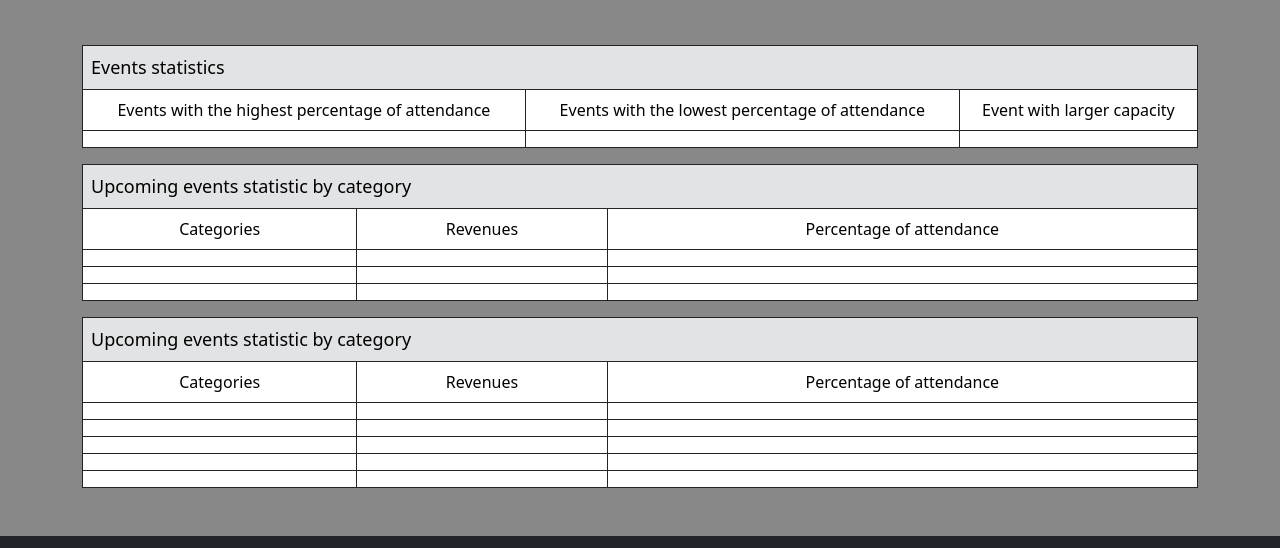
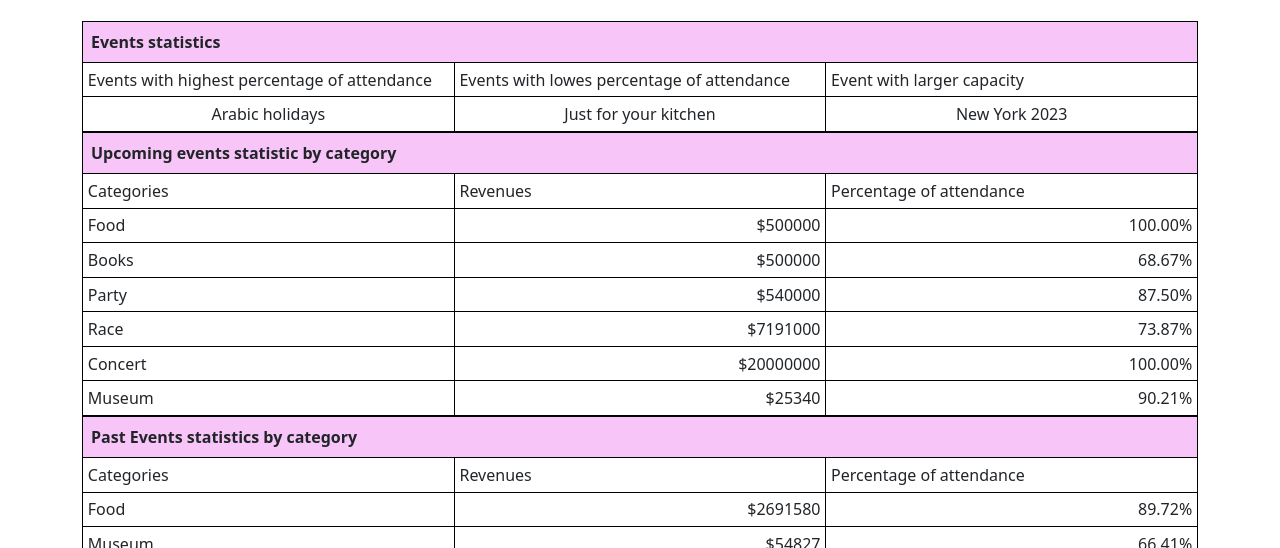
Before and after one commit to JuanBautistaSabaris/AmazingEvents_Sabaris, a plain HTML site: page pages/stats.html in a window 1280 px wide. Shown: the part 154-702 px from the top of the page. Drawn offline with nearby package versions, Linux system fonts and the light colour scheme.

Commit message:
funciones y asincronismo

```diff
--- a/pages/stats.html
+++ b/pages/stats.html
@@ -76,102 +76,59 @@
 
 <main>
 
-  <div class="container my-5">
-    <table class="table table-bordered border-dark text-center">
-      <thead class="table-secondary border-dark">
+  <div class="container mt-4 pb-3">
+    <table>
+      <thead>
         <tr>
-          <th colspan="3" scope="col" class="text-start">
+          <th colspan="3">
             Events statistics
           </th>
         </tr>
       </thead>
-      <tbody>
+      <tbody id="firstTable">
         <tr>
-          <td>Events with the highest percentage of attendance</td>
-          <td>Events with the lowest percentage of attendance</td>
-          <td>Event with larger capacity</td>
-        </tr>
-        <tr>
-          <td></td>
-          <td></td>
-          <td></td>
+          <td class="bold">Events with highest percentage of attendance</td>
+          <td class="bold">Events with lowes percentage of attendance</td>
+          <td class="bold">Event with larger capacity</td>
         </tr>
       </tbody>
     </table>
 
-    <table class="table table-bordered border-dark text-center">
-      <thead class="table-secondary border-dark">
+
+
+    <table>
+      <thead>
         <tr>
-          <th colspan="3" scope="col" class="text-start">
+          <th colspan="3">
             Upcoming events statistic by category
           </th>
         </tr>
       </thead>
-      <tbody>
+      <tbody id="upcomingEventsStatsByCategories">
         <tr>
-          <td>Categories</td>
-          <td>Revenues</td>
-          <td>Percentage of attendance</td>
-        </tr>
-        <tr>
-          <td></td>
-          <td></td>
-          <td></td>
-        </tr>
-        <tr>
-          <td></td>
-          <td></td>
-          <td></td>
-        </tr>
-        <tr>
-          <td></td>
-          <td></td>
-          <td></td>
+          <td class="bold">Categories</td>
+          <td class="bold">Revenues</td>
+          <td class="bold">Percentage of attendance</td>
         </tr>
       </tbody>
     </table>
 
-    <table class="table table-bordered border-dark text-center">
-      <thead class="table-secondary border-dark">
+   <table>
+    <thead>
         <tr>
-          <th colspan="3" scope="col" class="text-start">
-            Upcoming events statistic by category
-          </th>
+            <th colspan="3">
+              Past Events statistics by category
+            </th>
         </tr>
-      </thead>
-      <tbody>
+    </thead>
+    <tbody id="pastEventsStatsByCategories">
         <tr>
-          <td>Categories</td>
-          <td>Revenues</td>
-          <td>Percentage of attendance</td>
+            <td class="bold">Categories</td>
+            <td class="bold">Revenues</td>
+            <td class="bold">Percentage of attendance</td>
         </tr>
-        <tr>
-          <td></td>
-          <td></td>
-          <td></td>
-        </tr>
-        <tr>
-          <td></td>
-          <td></td>
-          <td></td>
-        </tr>
-        <tr>
-          <td></td>
-          <td></td>
-          <td></td>
-        </tr>
-        <tr>
-          <td></td>
-          <td></td>
-          <td></td>
-        </tr>
-        <tr>
-          <td></td>
-          <td></td>
-          <td></td>
-        </tr>
-      </tbody>
-    </table>
+    </tbody>
+   </table>
   </div>
 
  <footer>
@@ -199,6 +156,6 @@
 <script src="https://cdn.jsdelivr.net/npm/bootstrap@5.3.0-alpha1/dist/js/bootstrap.bundle.min.js"
         integrity="sha384-w76AqPfDkMBDXo30jS1Sgez6pr3x5MlQ1ZAGC+nuZB+EYdgRZgiwxhTBTkF7CXvN"
         crossorigin="anonymous"></script>
-
+        <script type="module" src="../scripts/stats.js"></script>
 </body>
 </html>
--- a/scripts/functions.js
+++ b/scripts/functions.js
@@ -8,10 +8,10 @@ const uniqueCategories = (events) => {
 };
 
 const createCategoryCheckboxes = (array) => {
-    const fragmentForm = document.createDocumentFragment();
-    const categories = uniqueCategories(array);
+    let fragmentForm = document.createDocumentFragment();
+    let categories = uniqueCategories(array);
     categories.map(category => {
-        const div = document.createElement('div');
+        let div = document.createElement('div');
         div.classList="d-flex flex-wrap form-check form-switch";
         div.innerHTML=`
         <label class="d-inline-flex my-2 mx-2">
@@ -23,9 +23,9 @@ const createCategoryCheckboxes = (array) => {
     return fragmentForm;
 }
 
-const showCategoriesInCheckboxes = (array) => {
-    const formCategories = document.getElementsByClassName('formCategories')[0];
-    const fragmentForm = createCategoryCheckboxes(array);
+const showCategoriesInCheckboxes = (array,container) => {
+    let formCategories = container;
+    let fragmentForm = createCategoryCheckboxes(array);
     let showCategories = formCategories.appendChild(fragmentForm);
 }
 
@@ -52,7 +52,7 @@ function cardCreator(event, route) {
 function renderCards(elements, container, renderFunction, route="./") {
     let fragmento = document.createDocumentFragment();
     elements.forEach(element => {
-        const card = renderFunction(element,route);
+        let card = renderFunction(element,route);
         fragmento.appendChild(card);
     });
     container.appendChild(fragmento);
@@ -100,4 +100,110 @@ function detailsCardCreator(event, container) {
     return container.appendChild(div)
 }
 
-export { cardCreator, renderCards, visibleEvents, showCategoriesInCheckboxes, detailsCardCreator, };
+function filterBySearch(array, name){
+    let filtersArray = array.filter(e => e.name.toLowerCase().includes(name.toLowerCase()));
+    return filtersArray;
+}
+
+function filterByCategories(array){
+    let checkedValues = Array.from(document.querySelectorAll('input[type="checkbox"]:checked')).map(input => input.value);
+    return checkedValues.length > 0 ? array.filter(e => checkedValues.includes(e.category)) : array;
+}
+
+
+function filtersUnited(container, array, name, route="./"){
+    window.event.preventDefault();
+    container.innerHTML=``;
+    let filterArrayName = filterBySearch(array, name);
+    let filterAll = filterByCategories(filterArrayName);
+    visibleEvents(filterAll, container, cardCreator, route);
+}
+
+function eventMostAssistance(array){
+    let eventHighestAttendance = "";
+    let highestAttendancePercentage = -1;
+    array.forEach((event) => {
+        const percentage = ((event.assistance ? event.assistance : event.estimate) / event.capacity) * 100;
+        if (percentage > highestAttendancePercentage) {
+        highestAttendancePercentage = percentage;
+        eventHighestAttendance = event.name;
+        }
+    });
+    return eventHighestAttendance
+}
+
+function eventLowestAssistance(array) {
+    let eventsLowestAttendance = "";
+    let lowestAttendancePercentage = 101;
+    array.forEach((event) => {
+        const percentage = ((event.assistance ? event.assistance : event.estimate)/ event.capacity) * 100;
+        if (percentage < lowestAttendancePercentage) {
+            lowestAttendancePercentage = percentage;
+            eventsLowestAttendance = event.name;
+        }
+    });
+    return eventsLowestAttendance;
+}
+
+function eventLargerCapacity(array) {
+    let eventLargestCapacity = array.reduce((prevEvent, actualEvent) => {
+        return (prevEvent.capacity > actualEvent.capacity) ? prevEvent : actualEvent;
+    }).name;
+    return eventLargestCapacity;
+}
+
+function introduceData(array,container){
+    const tr = document.createElement("tr");
+    tr.innerHTML = `<td class="text-center">${eventMostAssistance(array)}</td>
+                    <td class="text-center">${eventLowestAssistance(array)}</td>
+                    <td class="text-center">${eventLargerCapacity(array)}</td>`;
+    container.appendChild(tr);
+}
+
+function calculateRevenues(events){
+    let revenues = 0;
+    events.forEach(event => {
+        const revenue = event.price * ((event.assistance ? event.assistance : event.estimate));
+        revenues += revenue;
+    });
+    return revenues;
+}
+
+function calculateAttendancePercentage(events){
+    let totalAssistance = events.reduce((total, event) => {
+        return total + ((event.assistance ? event.assistance : event.estimate));
+    }, 0);
+    let capacity = events.reduce((cap, event) => {
+        return cap + (event.capacity);
+    }, 0);
+    return ((totalAssistance / capacity) * 100).toFixed(2);
+}
+
+function tableRowCreator(category, revenues, attendancePercentage, container){
+    const tr = document.createElement("tr");
+    tr.innerHTML = `<td>${category}</td>
+                    <td class="text-end">$${revenues}</td>
+                    <td class="text-end">${attendancePercentage}%</td>`;
+    container.appendChild(tr);
+}
+
+function groupByCategory(array, container) {
+    const groupedCategories = {};
+    array.forEach((event) => {
+        if (!groupedCategories[event.category]) {
+        groupedCategories[event.category] = [];
+        }
+        groupedCategories[event.category].push(event);
+    });
+
+    for (const category in groupedCategories) {
+        let events = groupedCategories[category];
+        let revenues = calculateRevenues(events);
+        let attendancePct = calculateAttendancePercentage(events);
+        tableRowCreator(category, revenues, attendancePct, container);
+    }
+}
+
+
+
+export { cardCreator, renderCards, visibleEvents, showCategoriesInCheckboxes, detailsCardCreator, filtersUnited, introduceData, groupByCategory,};
--- a/scripts/stats.js
+++ b/scripts/stats.js
@@ -0,0 +1,22 @@
+import {groupByCategory, introduceData,} from "./functions.js";
+let firstTable = document.getElementById("firstTable");
+let upcomingEventsTBody= document.getElementById("upcomingEventsStatsByCategories")
+let pastEventsTBody= document.getElementById("pastEventsStatsByCategories")
+
+async function startStats(){
+    await fetch("/json/amazing.json")
+        .then(response => response.json())
+        .then(data => {
+            const currentDate = data.currentDate;
+            const events = data.events;
+            let upcomingEvents = events.filter((event) => {
+                return event.date > currentDate;});
+            let pastEvents = data.events.filter((event) => {
+                return event.date < currentDate;});
+            introduceData(events,firstTable);
+            groupByCategory(upcomingEvents, upcomingEventsTBody)
+            groupByCategory(pastEvents, pastEventsTBody)
+        })
+        .catch(error => alert("Couldn't load data. Error: ", error));
+}
+startStats()
--- a/styles.css/style.css
+++ b/styles.css/style.css
@@ -156,14 +156,21 @@ footer {
 
 }
 
-main{
-    background-color: #888888;
+table{
+    border: 1px solid rgb(0, 0, 0);
+    width: 100%;
 }
-body{
-    background-color: #888888;
+th{
+    background-color: rgba(238, 130, 238, 0.459);
+    border: 1px solid rgb(0, 0, 0);
+    padding: 0.5rem;
 }
-
-.bot{
-    margin-top:2rem;
-    background-color: #888888;
+tr{
+    height: 1rem;
+    padding: 0.5rem;
 }
+td{
+    border: 1px solid rgb(0, 0, 0);
+    width: 33%;
+    padding: 0.3rem;
+}
```
Also changed, not shown: index.html (+0 -2 lines), pages/contact.html (+0 -1 lines), pages/details.html (+0 -2 lines), pages/pastevents.html (+0 -2 lines), pages/upcomingevents.html (+0 -1 lines), scripts/details.js (+17 -7 lines), scripts/index.js (+29 -34 lines), scripts/pastevents.js (+31 -35 lines), scripts/upcomingevents.js (+31 -37 lines).
